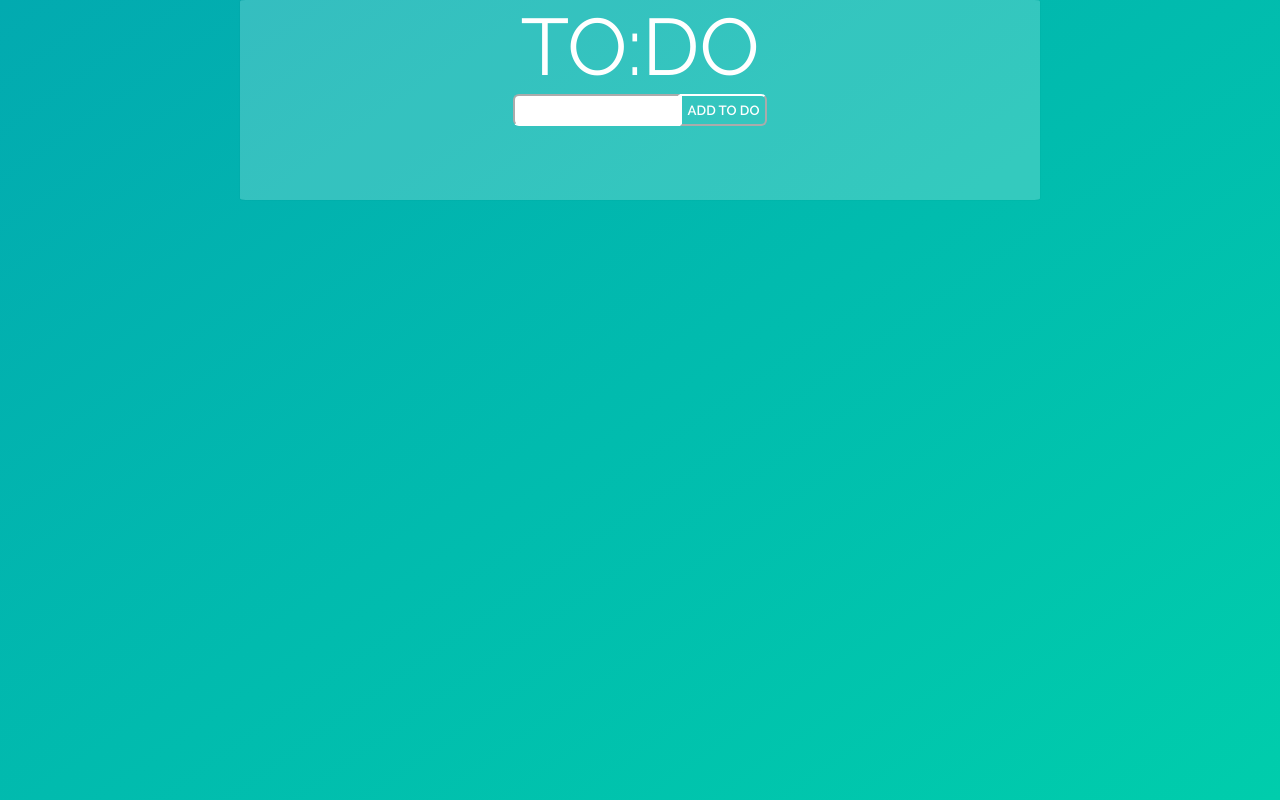
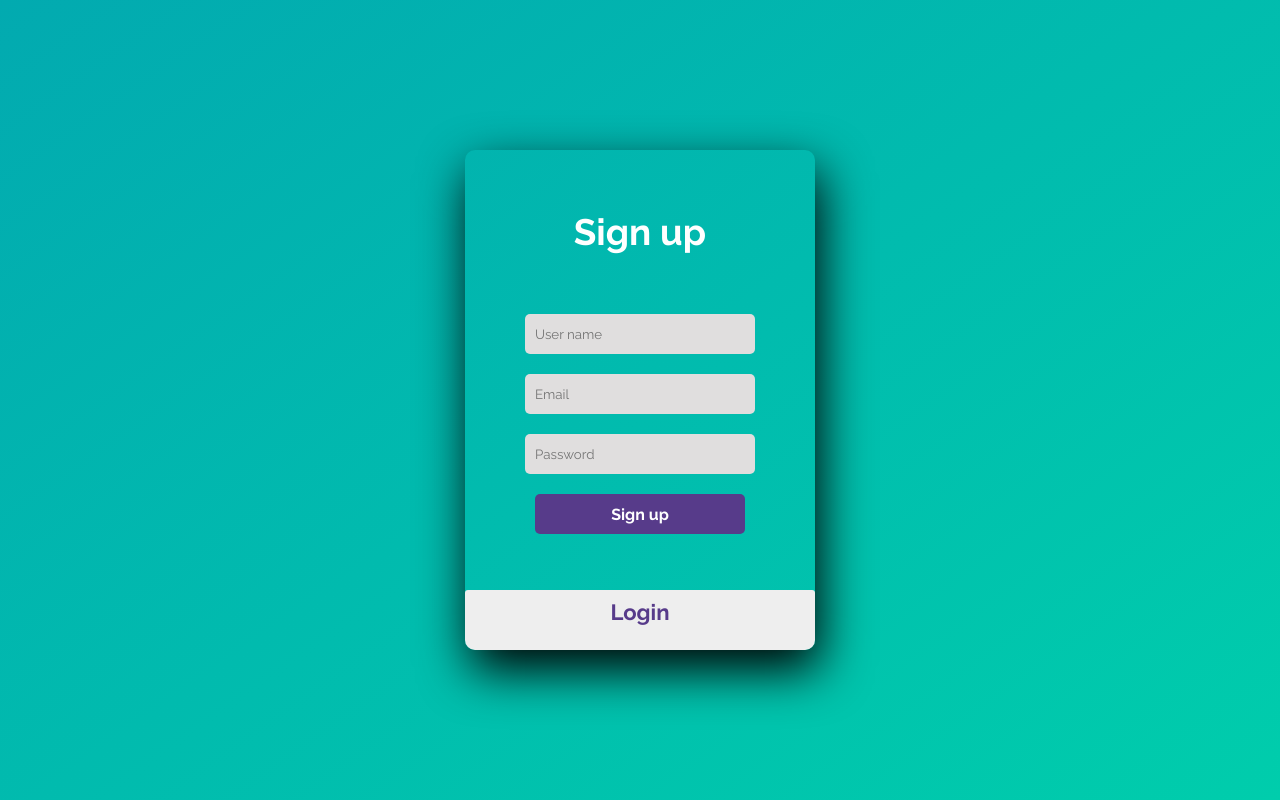
Before and after one commit to RostaOlsak/todo-app, a React (Vite) app: page / in a window 1280 px wide. Built offline with nearby package versions, Linux system fonts and the light colour scheme.

Commit message:
base template

```diff
--- a/package.json
+++ b/package.json
@@ -9,6 +9,7 @@
     "preview": "vite preview"
   },
   "dependencies": {
+    "firebase": "^9.15.0",
     "react": "^18.2.0",
     "react-dom": "^18.2.0",
     "sass": "^1.57.1"
--- a/src/App.tsx
+++ b/src/App.tsx
@@ -1,11 +1,12 @@
 import "./css/App.scss";
 import AddTodo from "./components/Add-todo";
+import SignUp from "./components/Signup";
 
 const App = () => {
   return (
-    <main className="App">
-      <AddTodo />
-    </main>
+      <main className="App">
+        <SignUp />
+      </main>
   );
 };
 
--- /dev/null
+++ b/src/components/Signup.tsx
@@ -0,0 +1,48 @@
+import React, { useRef } from "react";
+
+const SignUp = () => {
+  return (
+    <div className="signup-container">
+      <div className="main">
+        <input type="checkbox" id="chk" aria-hidden="true" />
+
+        <div className="signup">
+          <form>
+            <label htmlFor="chk" aria-hidden="true">
+              Sign up
+            </label>
+            <input
+              type="text"
+              name="txt"
+              placeholder="User name"
+            />
+            <input
+              type="email"
+              name="email"
+              placeholder="Email"
+            />
+            <input
+              type="password"
+              name="pswd"
+              placeholder="Password"
+            />
+            <button>Sign up</button>
+          </form>
+        </div>
+
+        <div className="login">
+          <form>
+            <label htmlFor="chk" aria-hidden="true">
+              Login
+            </label>
+            <input type="email" name="email" placeholder="Email" />
+            <input type="password" name="pswd" placeholder="Password" />
+            <button>Login</button>
+          </form>
+        </div>
+      </div>
+    </div>
+  );
+};
+
+export default SignUp;
--- a/src/css/App.css
+++ b/src/css/App.css
@@ -4,43 +4,99 @@
   font-family: Raleway;
 }
 
-.App {
+.signup-container {
   display: flex;
   justify-content: center;
+  align-items: center;
   min-height: 100vh;
 }
 
-.Add-background-box {
-  background-color: rgba(255, 255, 255, 0.2);
-  box-shadow: 0px 0px 1px rgba(26, 25, 25, 0.2);
-  border-radius: 0.7%;
-  width: 100%;
-  width: 800px;
-  height: 200px;
-  display: flex;
-  flex-direction: column;
-  align-items: center;
+.main {
+  width: 350px;
+  height: 500px;
+  overflow: hidden;
+  background: transparent;
+  border-radius: 10px;
+  box-shadow: 5px 20px 50px #000;
 }
 
-.title {
-  font-size: 80px;
-  color: white;
+#chk {
+  display: none;
 }
 
-.add-input {
-  padding: 6px 6px;
-  border-top-left-radius: 6px;
-  border-bottom-left-radius: 6px;
-  border-color: white;
+.signup {
+  position: relative;
+  width: 100%;
+  height: 100%;
 }
 
-.add-button {
-  padding: 6px 6px;
-  border-top-right-radius: 6px;
-  border-bottom-right-radius: 6px;
+label {
+  color: #fff;
+  font-size: 2.3em;
+  justify-content: center;
+  display: flex;
+  margin: 60px;
+  font-weight: bold;
   cursor: pointer;
-  background-color: transparent;
-  font-weight: 600;
-  color: white;
-  border-color: white;
+  transition: 0.5s ease-in-out;
+}
+
+input {
+  width: 60%;
+  height: 20px;
+  background: #e0dede;
+  justify-content: center;
+  display: flex;
+  margin: 20px auto;
+  padding: 10px;
+  border: none;
+  outline: none;
+  border-radius: 5px;
+}
+
+button {
+  width: 60%;
+  height: 40px;
+  margin: 10px auto;
+  justify-content: center;
+  display: block;
+  color: #fff;
+  background: #573b8a;
+  font-size: 1em;
+  font-weight: bold;
+  margin-top: 20px;
+  outline: none;
+  border: none;
+  border-radius: 5px;
+  transition: 0.2s ease-in;
+  cursor: pointer;
+}
+
+button:hover {
+  background: #6d44b8;
+}
+
+.login {
+  height: 460px;
+  background: #eee;
+  border-radius: 3px;
+  transform: translateY(-180px);
+  transition: 0.8s ease-in-out;
+}
+
+.login label {
+  color: #573b8a;
+  transform: scale(0.6);
+}
+
+#chk:checked ~ .login {
+  transform: translateY(-500px);
+}
+
+#chk:checked ~ .login label {
+  transform: scale(1);
+}
+
+#chk:checked ~ .signup label {
+  transform: scale(0.6);
 }/*# sourceMappingURL=App.css.map */
--- a/src/css/App.scss
+++ b/src/css/App.scss
@@ -6,30 +6,88 @@
   font-family: Raleway;
 }
 
-.App {
+.signup-container {
   display: flex;
   justify-content: center;
+  align-items: center;
   min-height: 100vh;
 }
-
-.Add-background-box {
-  @include basic-box-structure;
-  width: 800px;
-  height: 200px;
+.main {
+  width: 350px;
+  height: 500px;
+  overflow: hidden;
+  background: transparent;
+  border-radius: 10px;
+  box-shadow: 5px 20px 50px #000;
+}
+#chk {
+  display: none;
+}
+.signup {
+  position: relative;
+  width: 100%;
+  height: 100%;
+}
+label {
+  color: #fff;
+  font-size: 2.3em;
+  justify-content: center;
   display: flex;
-  flex-direction: column;
-  align-items: center;
+  margin: 60px;
+  font-weight: bold;
+  cursor: pointer;
+  transition: 0.5s ease-in-out;
+}
+input {
+  width: 60%;
+  height: 20px;
+  background: #e0dede;
+  justify-content: center;
+  display: flex;
+  margin: 20px auto;
+  padding: 10px;
+  border: none;
+  outline: none;
+  border-radius: 5px;
+}
+button {
+  width: 60%;
+  height: 40px;
+  margin: 10px auto;
+  justify-content: center;
+  display: block;
+  color: #fff;
+  background: #573b8a;
+  font-size: 1em;
+  font-weight: bold;
+  margin-top: 20px;
+  outline: none;
+  border: none;
+  border-radius: 5px;
+  transition: 0.2s ease-in;
+  cursor: pointer;
+}
+button:hover {
+  background: #6d44b8;
+}
+.login {
+  height: 460px;
+  background: #eee;
+  border-radius: 3px;
+  transform: translateY(-180px);
+  transition: 0.8s ease-in-out;
+}
+.login label {
+  color: #573b8a;
+  transform: scale(0.6);
 }
 
-.title {
-  font-size: 80px;
-  color: white;
+#chk:checked ~ .login {
+  transform: translateY(-500px);
 }
-
-.add-input {
-  @include input-style;
+#chk:checked ~ .login label {
+  transform: scale(1);
 }
-
-.add-button {
-  @include button-style;
+#chk:checked ~ .signup label {
+  transform: scale(0.6);
 }
```
Also changed, not shown: src/firebase.tsx (added, +14 -0 lines), 2 other files (tests, documents, lock files or other folders).
